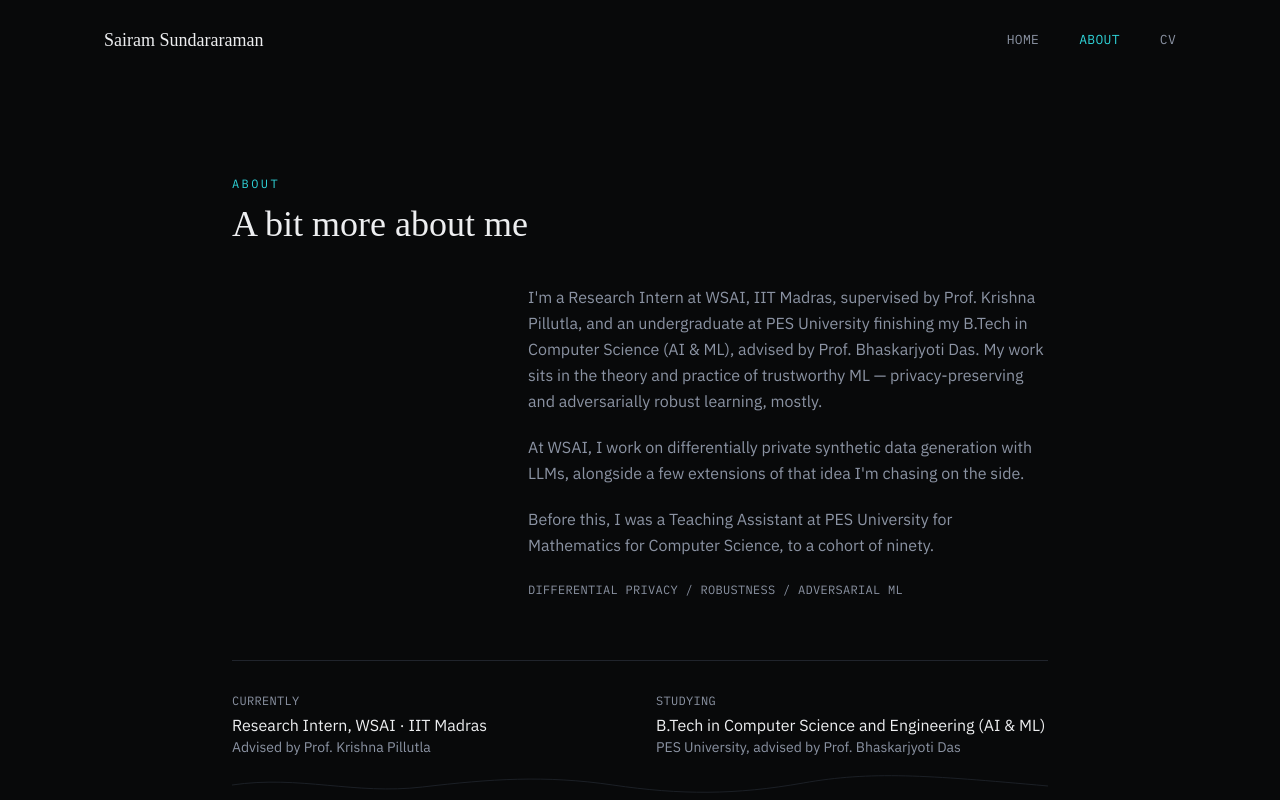
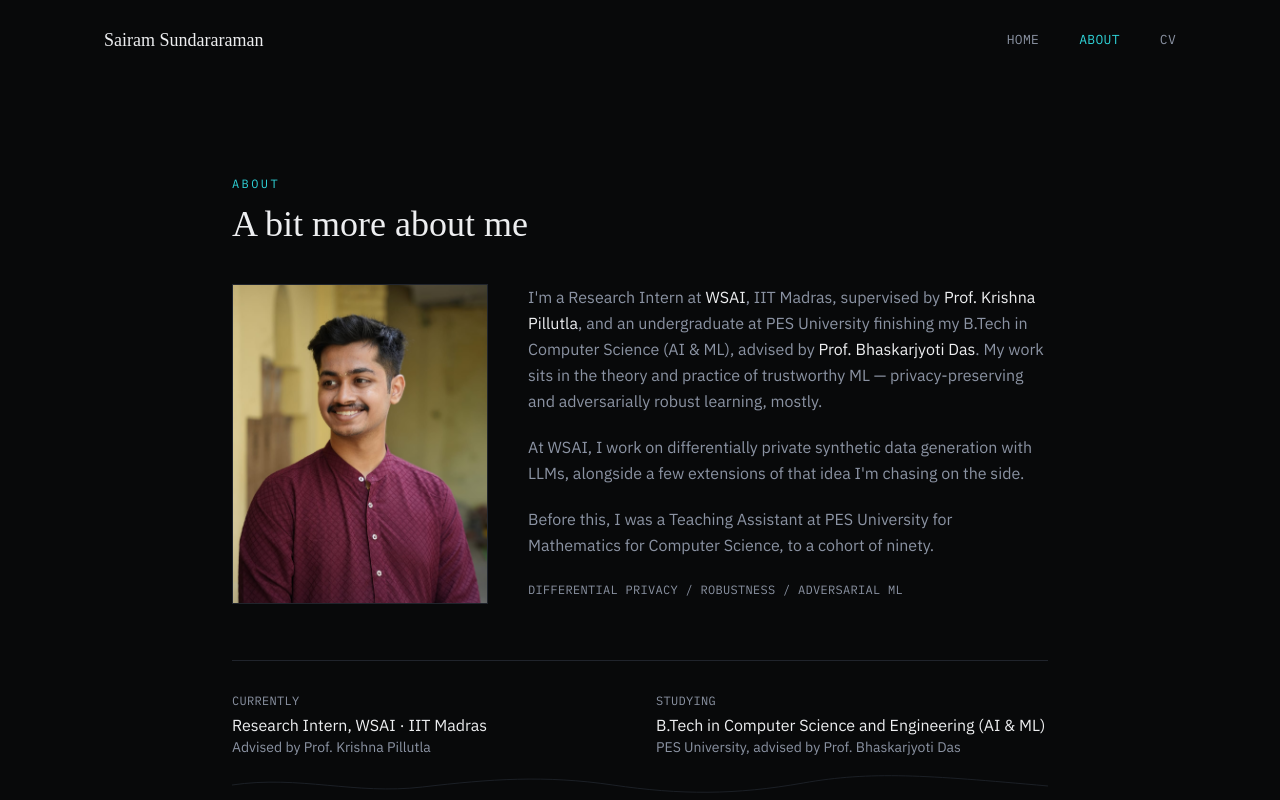
Before and after one commit to sairam-sundararaman/sairam-sundararaman.github.io, a React (Vite) app: page /about in a window 1280 px wide. Shown: the top 800 px of the page. Built offline with nearby package versions, Linux system fonts and the light colour scheme; a web font is replaced by a local one.

Commit message:
Added Content Links

```diff
--- a/src/components/ProjectsSection.jsx
+++ b/src/components/ProjectsSection.jsx
@@ -1,5 +1,6 @@
 import { Code, FileText } from "lucide-react";
 import { useRevealOnScroll } from "../lib/useRevealOnScroll";
+import { RichText } from "./ui/RichText";
 import content from "../data/content.json";
 
 export function ProjectsSection() {
@@ -26,7 +27,9 @@ export function ProjectsSection() {
                   {project.bullets.map((b, i) => (
                     <li key={i} className="flex gap-3">
                       <span className="mt-2 h-1 w-1 shrink-0 rounded-full bg-mist/50" />
-                      <span>{b}</span>
+                      <span>
+                        <RichText text={b} />
+                      </span>
                     </li>
                   ))}
                 </ul>
--- /dev/null
+++ b/src/components/ui/RichText.jsx
@@ -0,0 +1,41 @@
+/**
+ * Renders a plain string, except any `[label](url)` sequences become real
+ * links. Lets content.json contain things like:
+ *   "I collaborate with [the WSAI lab](https://wsai.iitm.ac.in/)."
+ * without needing a separate structured field for every possible link.
+ * Intentionally minimal — just link syntax, not full markdown.
+ */
+const LINK_PATTERN = /\[([^\]]+)\]\(([^)]+)\)/g;
+
+export function RichText({ text, as: Tag = "span", className }) {
+  if (!text) return null;
+
+  const parts = [];
+  let lastIndex = 0;
+  let match;
+  let key = 0;
+
+  LINK_PATTERN.lastIndex = 0;
+  while ((match = LINK_PATTERN.exec(text)) !== null) {
+    if (match.index > lastIndex) parts.push(text.slice(lastIndex, match.index));
+
+    const [, label, url] = match;
+    const external = /^https?:\/\//.test(url);
+    parts.push(
+      <a
+        key={key++}
+        href={url}
+        target={external ? "_blank" : undefined}
+        rel={external ? "noreferrer" : undefined}
+        className="link-underline text-ink hover:text-cyan"
+      >
+        {label}
+      </a>
+    );
+    lastIndex = LINK_PATTERN.lastIndex;
+  }
+
+  if (lastIndex < text.length) parts.push(text.slice(lastIndex));
+
+  return <Tag className={className}>{parts}</Tag>;
+}
--- a/src/data/content.json
+++ b/src/data/content.json
@@ -38,7 +38,7 @@
 
   "about": {
     "paragraphs": [
-      "I'm a Research Intern at WSAI, IIT Madras, supervised by Prof. Krishna Pillutla, and an undergraduate at PES University finishing my B.Tech in Computer Science (AI & ML), advised by Prof. Bhaskarjyoti Das. My work sits in the theory and practice of trustworthy ML — privacy-preserving and adversarially robust learning, mostly.",
+      "I'm a Research Intern at [WSAI](https://wsai.iitm.ac.in/), IIT Madras, supervised by [Prof. Krishna Pillutla](https://krishnap25.github.io/), and an undergraduate at PES University finishing my B.Tech in Computer Science (AI & ML), advised by [Prof. Bhaskarjyoti Das](https://staff.pes.edu/nm1700/). My work sits in the theory and practice of trustworthy ML — privacy-preserving and adversarially robust learning, mostly.",
       "At WSAI, I work on differentially private synthetic data generation with LLMs, alongside a few extensions of that idea I'm chasing on the side.",
       "Before this, I was a Teaching Assistant at PES University for Mathematics for Computer Science, to a cohort of ninety."
     ]
--- a/src/pages/About.jsx
+++ b/src/pages/About.jsx
@@ -1,6 +1,7 @@
 import { useState } from "react";
 import { useRevealOnScroll } from "../lib/useRevealOnScroll";
 import { ContourDivider } from "../components/ui/ContourDivider";
+import { RichText } from "../components/ui/RichText";
 import content from "../data/content.json";
 
 function Portrait() {
@@ -40,14 +41,14 @@ export function About() {
         <h1 className="mt-3 font-display text-3xl text-ink sm:text-4xl">A bit more about me</h1>
 
         <div className="mt-10 flex flex-col gap-10 sm:flex-row">
-          <div className="reveal-child shrink-0">
+          <div className="shrink-0">
             <Portrait />
           </div>
 
           <div ref={bioRef} className="space-y-5 text-[15px] leading-relaxed text-mist sm:text-base">
             {about.paragraphs.map((p, i) => (
               <p key={i} className="bio-p reveal-child">
-                {p}
+                <RichText text={p} />
               </p>
             ))}
 
@@ -86,7 +87,9 @@ export function About() {
               className="news-row reveal-child flex flex-col gap-1 border-b border-line py-4 sm:flex-row sm:items-baseline sm:gap-6"
             >
               <span className="shrink-0 font-mono text-xs text-mist sm:w-24">{n.date}</span>
-              <span className="text-ink">{n.text}</span>
+              <span className="text-ink">
+                <RichText text={n.text} />
+              </span>
             </div>
           ))}
         </div>
--- a/src/pages/CV.jsx
+++ b/src/pages/CV.jsx
@@ -1,6 +1,7 @@
 import { Download } from "lucide-react";
 import { Button } from "../components/ui/Button";
 import { ContourDivider } from "../components/ui/ContourDivider";
+import { RichText } from "../components/ui/RichText";
 import { useRevealOnScroll } from "../lib/useRevealOnScroll";
 import content from "../data/content.json";
 
@@ -56,7 +57,9 @@ export function CV() {
             period={researchRole.period}
             meta={`${researchRole.institution} · Advisor: ${researchRole.advisor.name}`}
           >
-            <p>{researchRole.description}</p>
+            <p>
+              <RichText text={researchRole.description} />
+            </p>
             <p className="mt-3 font-mono text-xs uppercase tracking-wide text-mist">{researchRole.interests.join(" / ")}</p>
           </TimelineRow>
         </div>
@@ -67,7 +70,9 @@ export function CV() {
             {achievements.map((a) => (
               <li key={a.text} className="flex items-baseline gap-4">
                 <span className="w-14 shrink-0 font-mono text-xs text-mist">{a.year}</span>
-                <span className="text-ink">{a.text}</span>
+                <span className="text-ink">
+                  <RichText text={a.text} />
+                </span>
               </li>
             ))}
           </ul>
@@ -80,7 +85,7 @@ export function CV() {
               <li key={t.text} className="flex items-baseline gap-4">
                 <span className="w-14 shrink-0 font-mono text-xs text-mist">{t.year}</span>
                 <span className="text-ink">
-                  {t.text} <span className="text-mist">— {t.venue}</span>
+                  <RichText text={t.text} /> <span className="text-mist">— {t.venue}</span>
                 </span>
               </li>
             ))}
@@ -94,7 +99,7 @@ export function CV() {
               <li key={t.text} className="flex items-baseline gap-4">
                 <span className="w-14 shrink-0 font-mono text-xs text-mist">{t.year}</span>
                 <span className="text-ink">
-                  {t.text} <span className="text-mist">— {t.detail}</span>
+                  <RichText text={t.text} /> <span className="text-mist">— {t.detail}</span>
                 </span>
               </li>
             ))}
```
Also changed, not shown: 1 other file (tests, documents, lock files or other folders).
